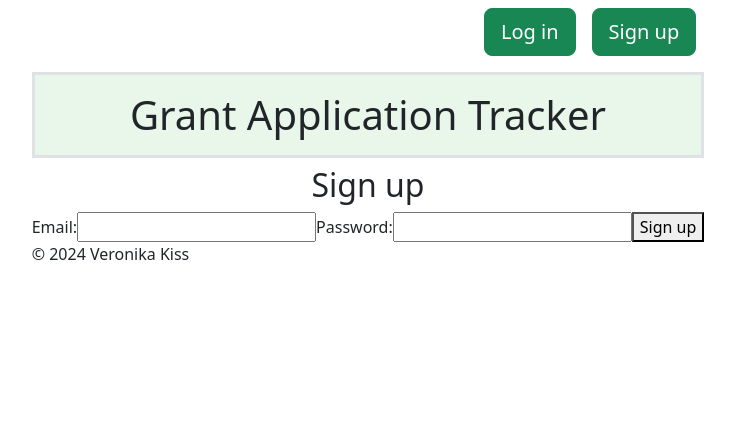
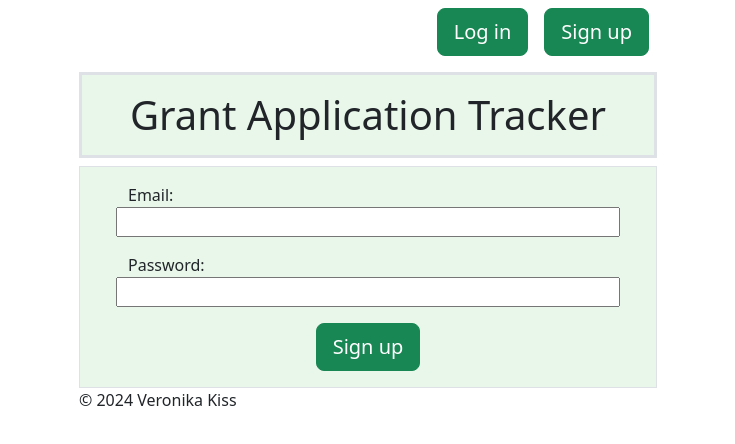
Before and after one commit to vmkiss/grant-app-tracker, a React (Create React App) app in the folder app/frontend/: page /signup in a window 1280 px wide. Shown: the top 444 px of the page, without its empty margins (272-1007 px from the left). Built offline with nearby package versions, Linux system fonts and the light colour scheme.

Commit message:
style sign up form and button

```diff
--- a/app/frontend/src/pages/SignUp.js
+++ b/app/frontend/src/pages/SignUp.js
@@ -13,21 +13,26 @@ const Signup = () => {
     }
 
     return (
-        <form onSubmit={handleSubmit}>
-            <h2>Sign up</h2>
+        <form id="form-div" className="border py-3 px-5" onSubmit={handleSubmit}>
+            <div className="mb-3 row">
                 <label>Email:</label>
                 <input
                     type="email"
                     onChange={e => setEmail(e.target.value)}
                 />
+            </div>
+            <div className="mb-3 row">
                 <label>Password:</label>
                 <input
                     type="password"
                     onChange={e => setPassword(e.target.value)}
                 />
+            </div>
 
-            <button disabled={isLoading}>Sign up</button>
+            <div className="d-flex justify-content-center">
+                <button className="btn btn-success btn-lg" disabled={isLoading}>Sign up</button>
                 {error && <div>{error}</div>}
+            </div>
         </form>
     )
 }
```
Lines whose indentation alone changed are shown as unchanged.
